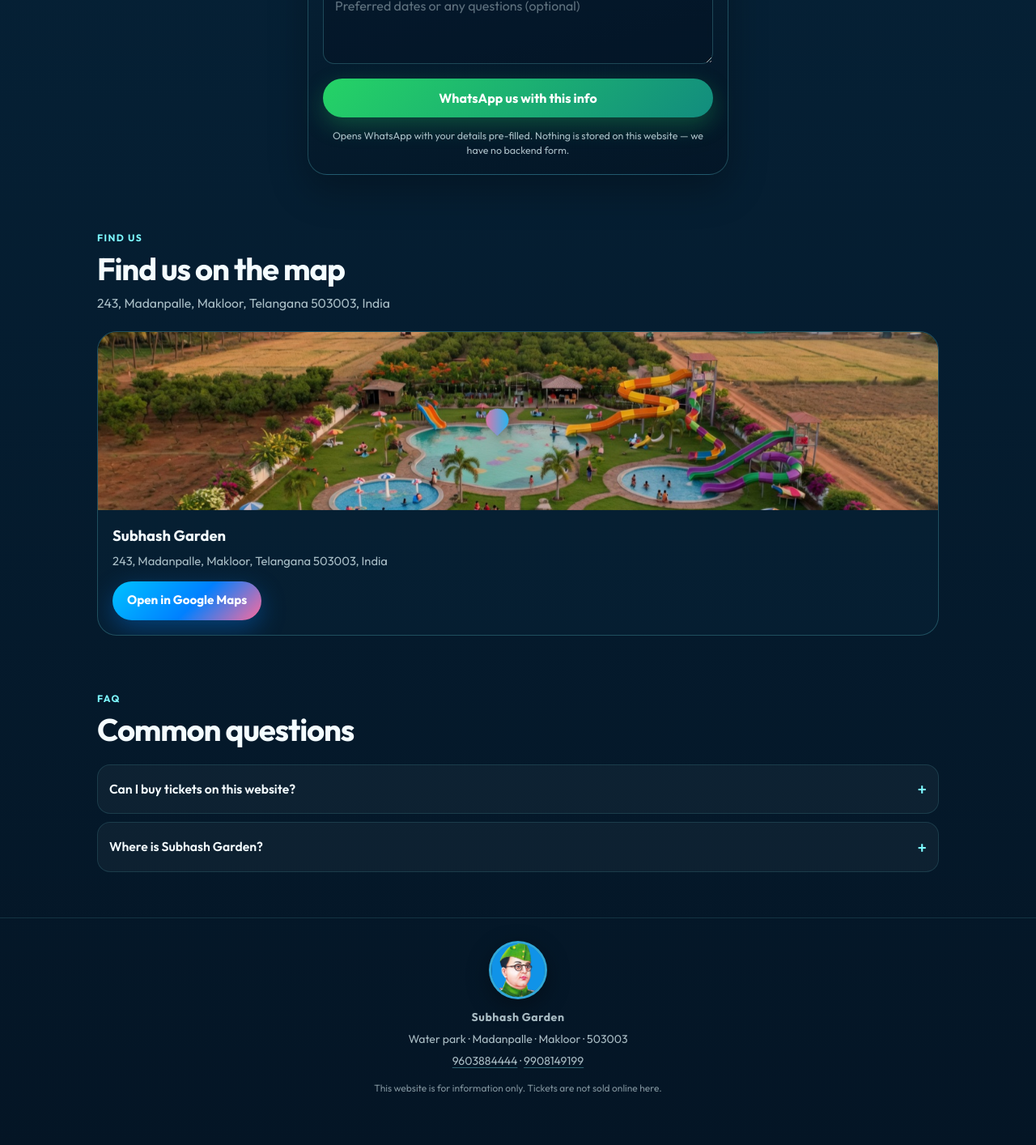
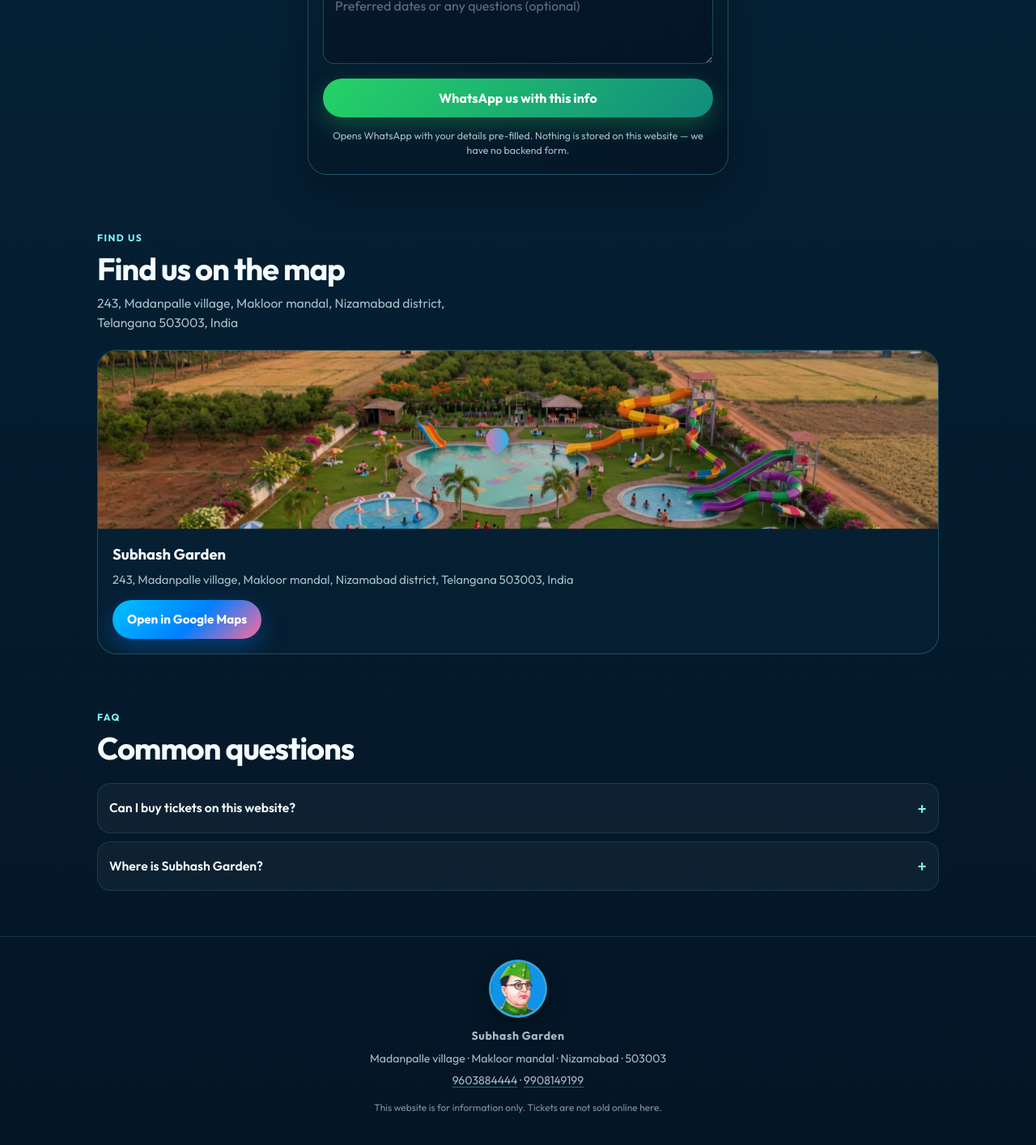
Before and after one commit to pineontheway/subashgardenweb, a React (Vite) app: page / in a window 1280 px wide. Shown: the part 2262-3676 px from the top of the page at 81% size. Built offline with nearby package versions, Linux system fonts and the light colour scheme.

Commit message:
Update address with village, mandal, and district
Use full location: Madanpalle village, Makloor mandal, Nizamabad district.

```diff
--- a/index.html
+++ b/index.html
@@ -9,7 +9,7 @@
     />
     <meta
       name="description"
-      content="Subhash Garden 2.0 — water park at 243, Madanpalle, Makloor, Telangana 503003, India. Slides, wave pool, rain dance, campfire nights. Call or WhatsApp to plan your visit."
+      content="Subhash Garden 2.0 — water park at 243, Madanpalle village, Makloor mandal, Nizamabad district, Telangana 503003, India. School day trips and overnight camps. Call or WhatsApp to plan your visit."
     />
     <meta name="theme-color" content="#041525" />
     <link rel="preconnect" href="https://fonts.googleapis.com" />
--- a/src/App.tsx
+++ b/src/App.tsx
@@ -11,9 +11,10 @@
 }
 
 const WHATSAPP = waLink(
-  'Hi Subhash Garden! I want to know about school packages and how to book. 243, Madanpalle, Makloor, Telangana 503003.',
+  'Hi Subhash Garden! I want to know about school packages and how to book. 243, Madanpalle village, Makloor mandal, Nizamabad district, Telangana 503003, India.',
 )
-const ADDRESS = '243, Madanpalle, Makloor, Telangana 503003, India'
+const ADDRESS =
+  '243, Madanpalle village, Makloor mandal, Nizamabad district, Telangana 503003, India'
 const MAPS_URL = 'https://maps.app.goo.gl/M49KjkBGy6xz85pp9'
 
 type PackageGroup = {
@@ -132,7 +133,7 @@
   },
   {
     q: 'Where is Subhash Garden?',
-    a: '243, Madanpalle, Makloor, Telangana 503003, India.',
+    a: '243, Madanpalle village, Makloor mandal, Nizamabad district, Telangana 503003, India.',
   },
 ]
 
@@ -539,7 +540,7 @@
           <div className="section-head">
             <span className="section-kicker">Find us</span>
             <h2>Find us on the map</h2>
-            <p>243, Madanpalle, Makloor, Telangana 503003, India</p>
+            <p>{ADDRESS}</p>
           </div>
           <div className="map-card">
             <div className="map-visual">
@@ -583,7 +584,7 @@
           height={72}
         />
         <p className="footer-name">Subhash Garden</p>
-        <p>Water park · Madanpalle · Makloor · 503003</p>
+        <p>Madanpalle village · Makloor mandal · Nizamabad · 503003</p>
         <p>
           <a href={`tel:+91${PHONE_PRIMARY}`}>{PHONE_PRIMARY}</a>
           {' · '}
```
